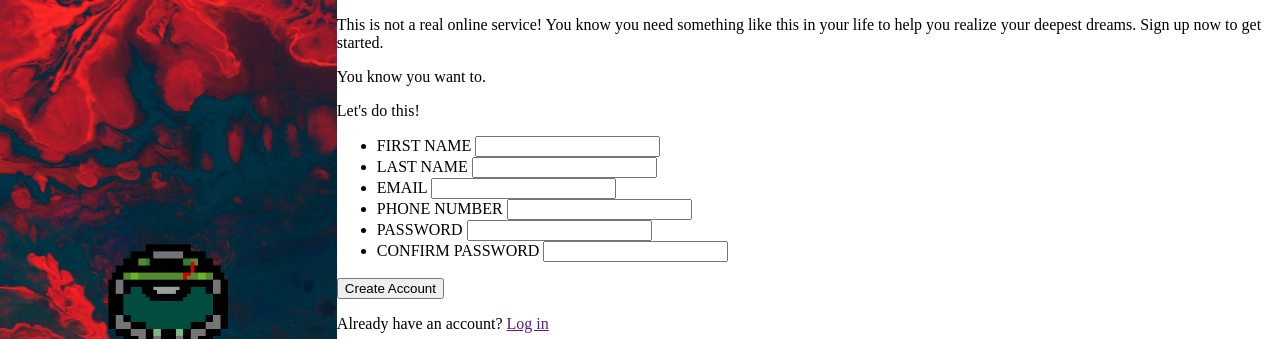
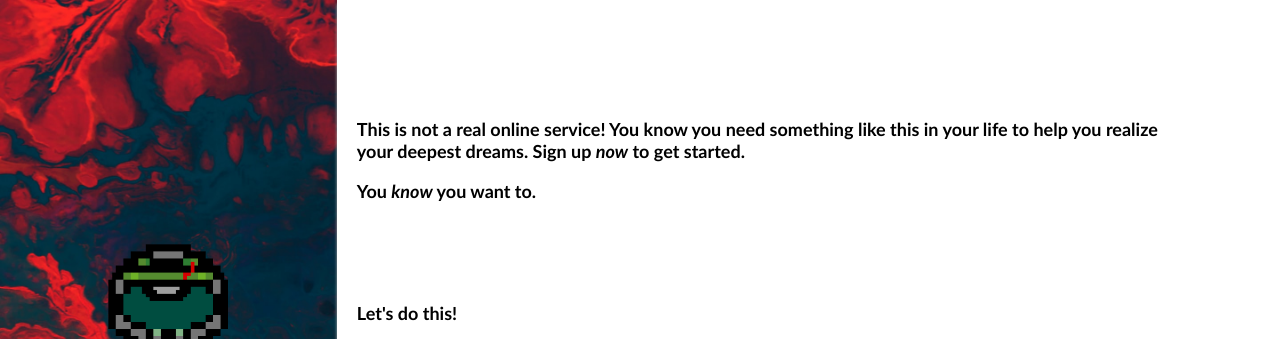
Before and after one commit to TravTheBav/sign-up-form, a plain HTML site: page index.html in a window 1280 px wide. Shown: the top 339 px of the page. Drawn offline with Linux system fonts and the light colour scheme.

Commit message:
css for main body p tags

```diff
--- a/index.html
+++ b/index.html
@@ -13,40 +13,38 @@
         <h1>SIGN UP</h1>
     </div>
     <main>
+        <div class="sign-up-form">
             <p>This is not a real online service! You know you need
                 something like this in your life to help you realize
-            your deepest dreams. Sign up now to get started.
+                your deepest dreams. Sign up <em>now</em> to get started.
             </p>
-        <p>You know you want to.</p>
+            <p>You <em>know</em> you want to.</p>
             <p>Let's do this!</p>
             <ul>
                 <li>
                     <label for="first-name">FIRST NAME</label>
                     <input type="text" id="first-name" name="first-name">
-            </li>
-            <li>
                     <label for="last-name">LAST NAME</label>
                     <input type="text" id="last-name" name="last-name">
                 </li>
                 <li>
                     <label for="email">EMAIL</label>
                     <input type="email" id="email" name="email">
-            </li>
-            <li>
                     <label for="phone-num">PHONE NUMBER</label>
                     <input type="tel" id="phone-num" name="phone-num">
                 </li>
                 <li>
                     <label for="pwd">PASSWORD</label>
                     <input type="password" id="pwd" name="pwd">
-            </li>
-            <li>
                     <label for="confirm-pwd">CONFIRM PASSWORD</label>
                     <input type="password" id="confirm-pwd">
                 </li>
             </ul>
+        </div>
+        <div class="create-account">
             <button type="submit">Create Account</button>
             <p>Already have an account? <a href="">Log in</a></p>
+        </div>
     </main>
 </body>
 </html>
--- a/styles.css
+++ b/styles.css
@@ -43,6 +43,26 @@ body {
 main {
     flex: 2.8;
     height: 100vh;
+    width: 100vw;
     background-size: 100%;
     background-color: white;
 }
+
+p {
+    font-size: large;
+    font-weight: 600;
+    font-family: 'Trebuchet MS', 'Lucida Sans Unicode', 'Lucida Grande', 'Lucida Sans', Arial, sans-serif;
+}
+
+main p:nth-child(2) {
+    margin-bottom: 100px;
+}
+
+li {
+    list-style: none;
+}
+
+.sign-up-form {
+    box-shadow: 0px 4px 3px rgb(177, 177, 177);
+    padding: 100px 100px 10px 20px;
+}
```
Lines whose indentation alone changed are shown as unchanged.
